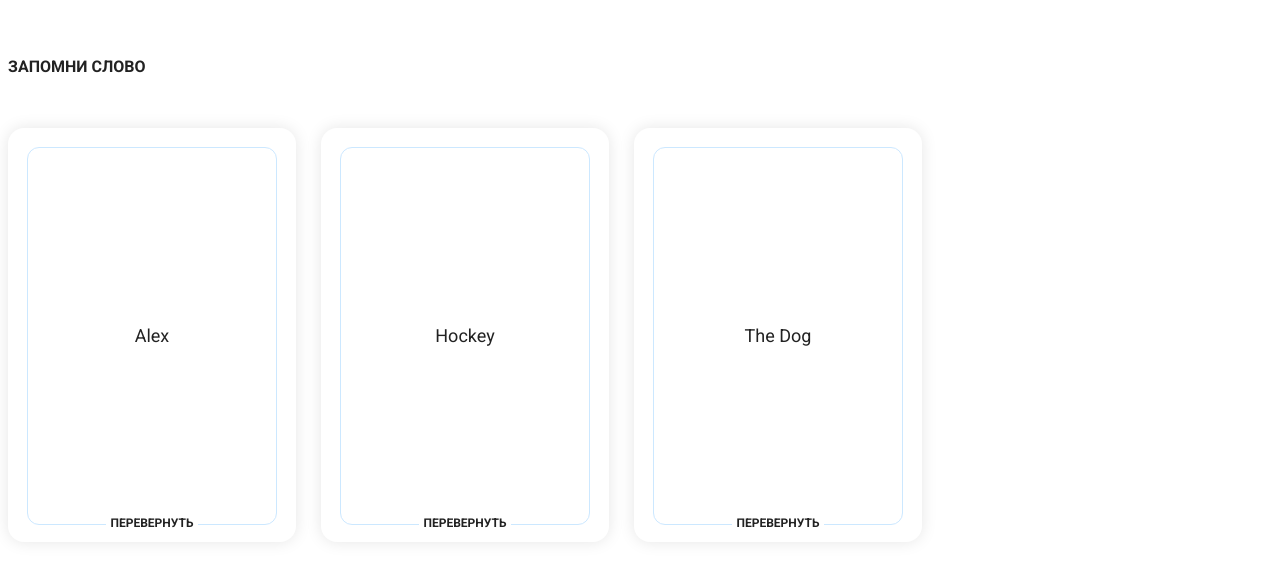
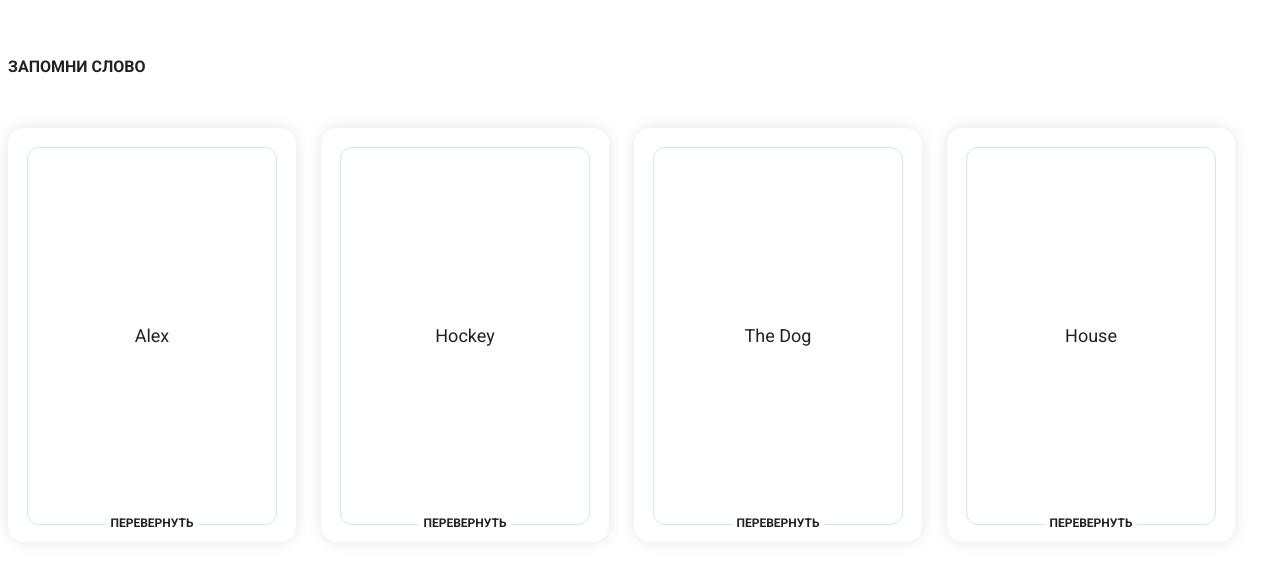
Before and after one commit to amoseven/hw-purpleschool, a Vue app: page / in a window 1280 px wide. Shown: the part 134-700 px from the top of the page. Built offline with nearby package versions, Linux system fonts and the light colour scheme.

Commit message:
feature: вывод массива карточек в шаблоне

```diff
--- a/src/App.vue
+++ b/src/App.vue
@@ -26,6 +26,13 @@ const cards = ref([
     status: 'pending',
     word: 'The Dog',
     translation: 'Собака'
+  },
+  {
+    id: 4,
+    state: 'closed',
+    status: 'pending',
+    word: 'House',
+    translation: 'Дом'
   }
 ]);
 
```
